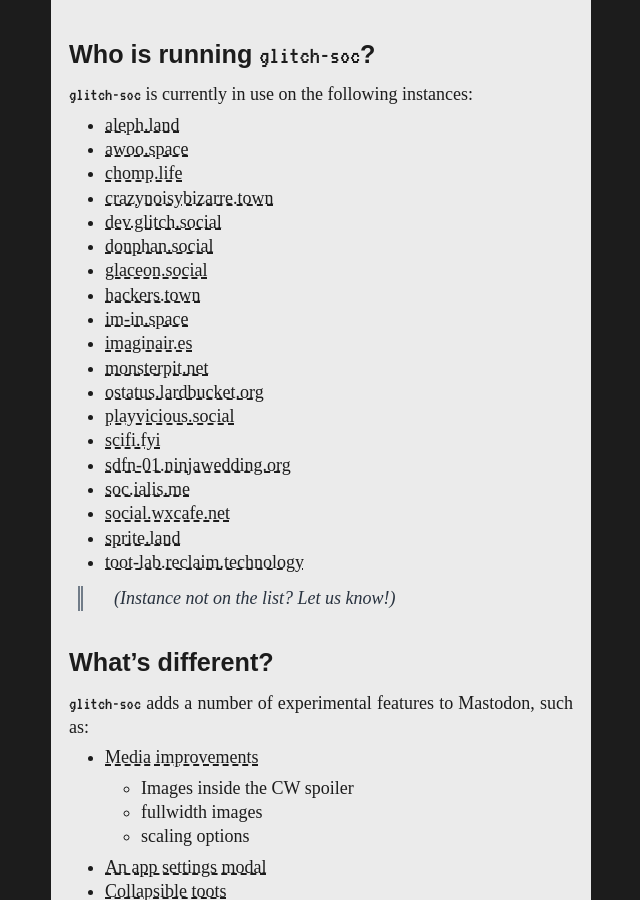
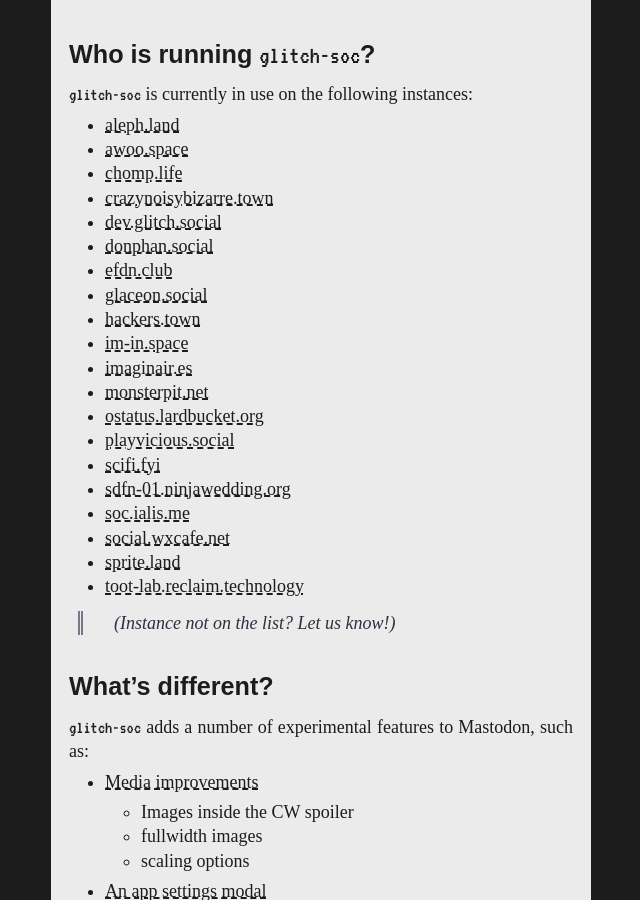
Before and after one commit to glitch-soc/docs, a Jekyll site: the page built from index.md, in a window 1280 px wide and 900 px high, scrolled down 374 px. Shown: the whole window, without its empty margins (319-959 px from the left). Built offline with Jekyll 4.4.1, drawn with Linux system fonts in a browser that asks for light colours; some web fonts are replaced; our own code applies the rules of GitHub Pages for plain Markdown files.

Commit message:
Add EFDN.club to list of instances

```diff
--- a/index.md
+++ b/index.md
@@ -16,6 +16,7 @@ You can browse our source code and contribute to the project [on Github][glitch-
 - [crazynoisybizarre.town](https://crazynoisybizarre.town)
 - [dev.glitch.social](https://dev.glitch.social/)
 - [donphan.social](https://donphan.social)
+- [efdn.club](https://efdn.club)
 - [glaceon.social](https://glaceon.social)
 - [hackers.town](https://hackers.town)
 - [im-in.space](https://im-in.space)
```
